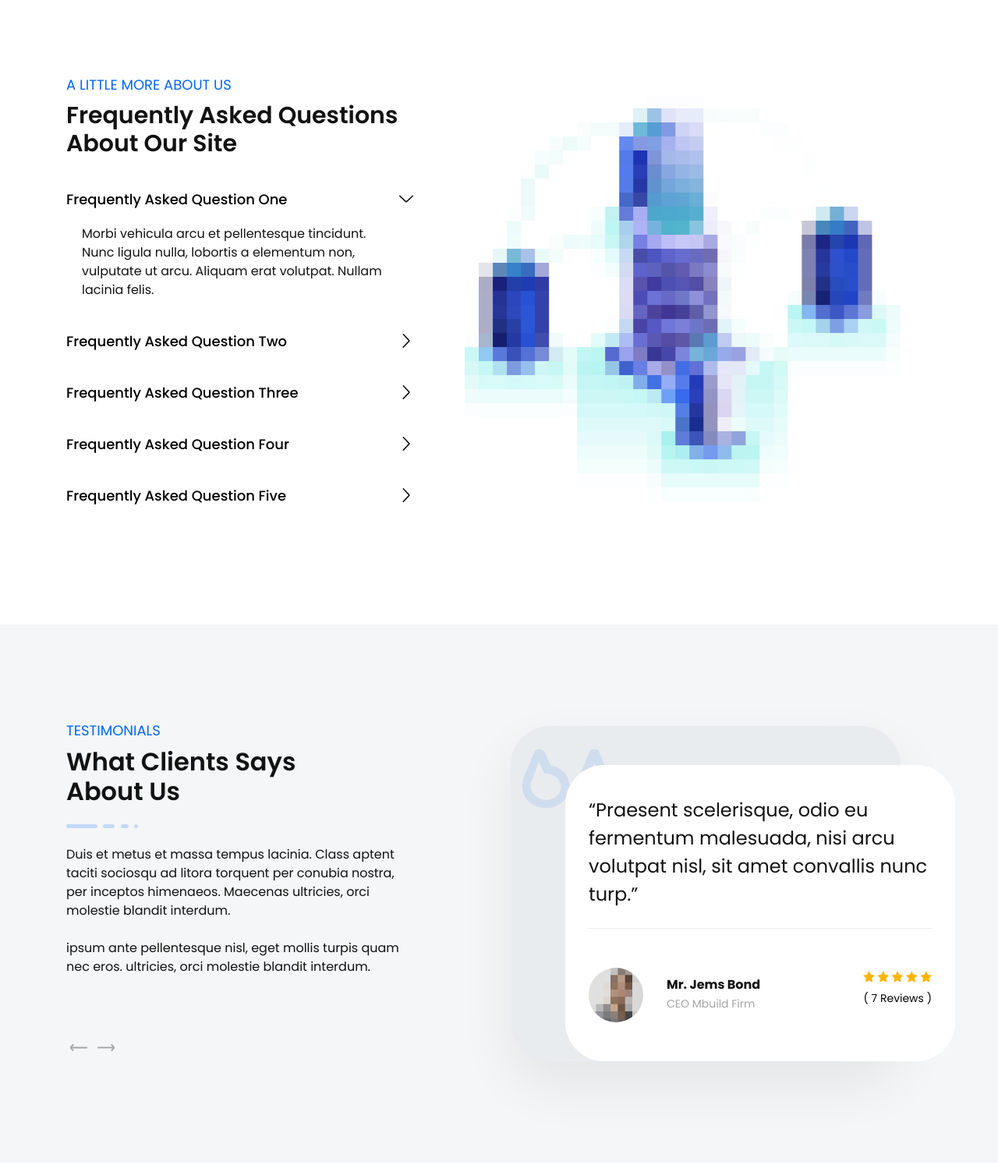
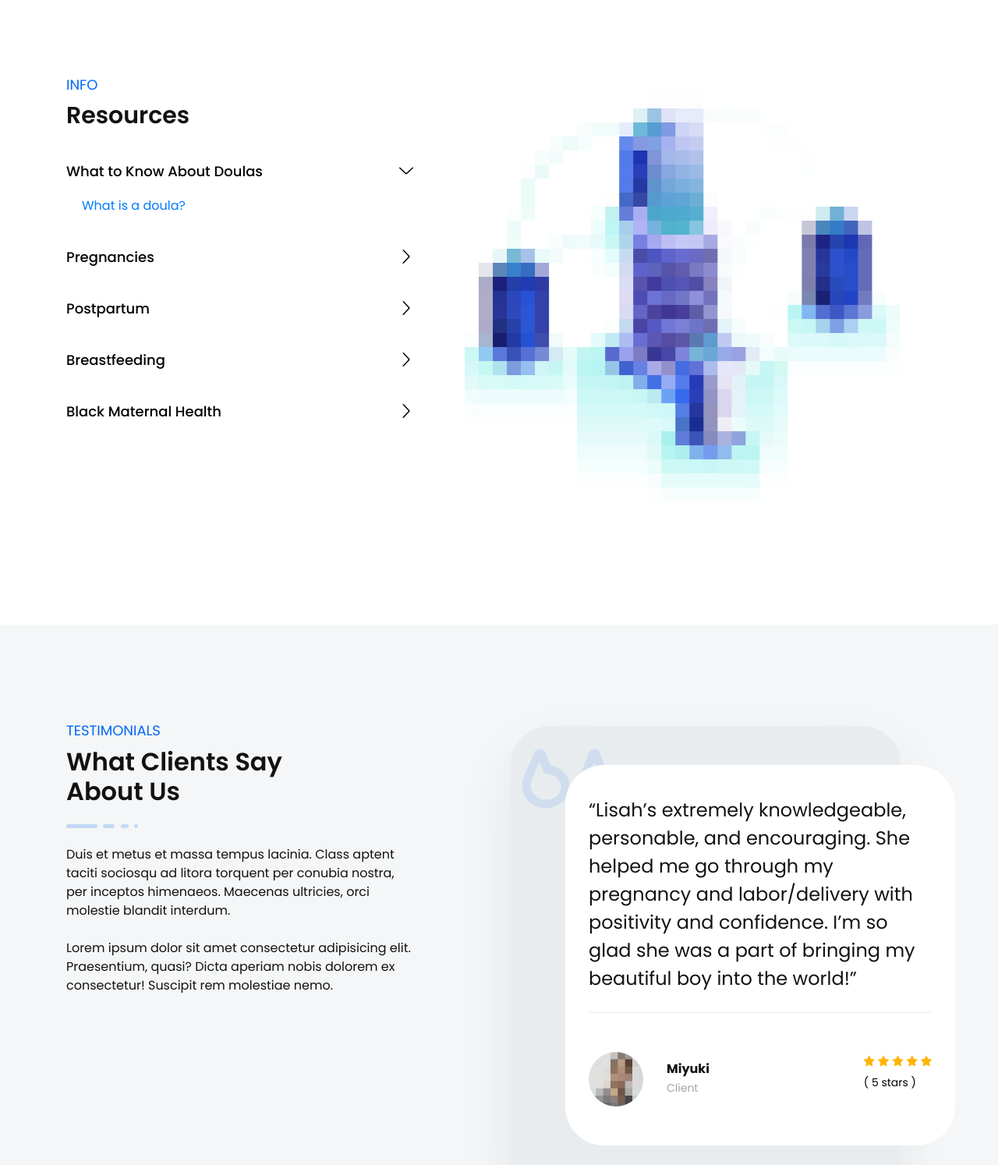
Before and after one commit to JonayahJ/mahogany_bt, a website: page index.html in a window 1280 px wide. Shown: the part 4320-5814 px from the top of the page at 78% size. Drawn offline with Linux system fonts and the light colour scheme.

Commit message:
resources accordion list done

```diff
--- a/index.html
+++ b/index.html
@@ -568,62 +568,99 @@
                 <div class="col-lg-5">
                     <div class="faq-content mt-45">
                         <div class="about-title">
-                            <h6 class="sub-title">A Little More About Us</h6>
-                            <h4 class="title">Frequently Asked Questions <br> About Our Site</h4>
+                            <h6 class="sub-title">INFO</h6>
+                            <h4 class="title">Resources</h4>
                         </div> <!-- faq title -->
                         <div class="about-accordion">
                             <div class="accordion" id="accordionExample">
+
+                                <!-- Accordion 1 -->
                                 <div class="card">
                                     <div class="card-header" id="headingOne">
-                                        <a href="#" data-toggle="collapse" data-target="#collapseOne" aria-expanded="true" aria-controls="collapseOne">Frequently Asked Question One</a>
+                                        <a href="#" data-toggle="collapse" data-target="#collapseOne" aria-expanded="true" aria-controls="collapseOne">What to Know About Doulas</a>
                                     </div>
 
                                     <div id="collapseOne" class="collapse show" aria-labelledby="headingOne" data-parent="#accordionExample">
                                         <div class="card-body">
-                                            <p class="text">Morbi vehicula arcu et pellentesque tincidunt. Nunc ligula nulla, lobortis a elementum non, vulputate ut arcu. Aliquam erat volutpat. Nullam lacinia felis.</p>
+                                            <p class="text"><a href="https://www.dona.org/what-is-a-doula/" target="_blank nonreferrer">What is a doula?</a></p>
                                         </div>
                                     </div>
                                 </div> <!-- card -->
+
+                                <!-- Accordion 2 -->
                                 <div class="card">
                                     <div class="card-header" id="headingTwo">
-                                        <a href="#" class="collapsed" data-toggle="collapse" data-target="#collapseTwo" aria-expanded="false" aria-controls="collapseTwo">Frequently Asked Question Two</a>
+                                        <a href="#" class="collapsed" data-toggle="collapse" data-target="#collapseTwo" aria-expanded="false" aria-controls="collapseTwo">Pregnancies</a>
                                     </div>
                                     <div id="collapseTwo" class="collapse" aria-labelledby="headingTwo" data-parent="#accordionExample">
                                         <div class="card-body">
-                                            <p class="text">Morbi vehicula arcu et pellentesque tincidunt. Nunc ligula nulla, lobortis a elementum non, vulputate ut arcu. Aliquam erat volutpat. Nullam lacinia felis.</p>
+                                            <p class="text">
+                                                <ul>
+                                                    <li><a href="https://evidencebasedbirth.com/resources-for-parents/" target="_blank nonreferrer">Evidence Based Birth Resources for Parents</a></li>
+                                                    <li><a href="https://birthrightsbar.org/resources/Documents/BIRTH%20RIGHTS-%20A%20resource%20for%20everyday%20people%20to%20defend%20human%20rights%20during%20labor%20and%20birth.pdf" target="_blank nonreferrer">Birth Rights</a></li>
+                                                </ul>
+                                            </p>
                                         </div>
                                     </div>
                                 </div> <!-- card -->
+
+                                <!-- Accordion 3 -->
                                 <div class="card">
                                     <div class="card-header" id="headingThree">
-                                        <a href="#" class="collapsed" data-toggle="collapse" data-target="#collapseThree" aria-expanded="false" aria-controls="collapseThree">Frequently Asked Question Three</a>
+                                        <a href="#" class="collapsed" data-toggle="collapse" data-target="#collapseThree" aria-expanded="false" aria-controls="collapseThree">Postpartum</a>
                                     </div>
                                     <div id="collapseThree" class="collapse" aria-labelledby="headingThree" data-parent="#accordionExample">
                                         <div class="card-body">
-                                            <p class="text">Morbi vehicula arcu et pellentesque tincidunt. Nunc ligula nulla, lobortis a elementum non, vulputate ut arcu. Aliquam erat volutpat. Nullam lacinia felis.</p>
+                                            <p class="text">
+                                                <ul>
+                                                    <li><a href="https://www.postpartum.net/about-psi/" target="_blank nonreferrer">Postpartum Support International</a></li>
+                                                    <li><a href="https://www.themotherhoodcenter.com/" target="_blank nonreferrer">The Motherhood Center</a></li>
+                                                </ul>
+                                            </p>
                                         </div>
                                     </div>
                                 </div> <!-- card -->
+
+                                <!-- Accordion 4 -->
                                 <div class="card">
                                     <div class="card-header" id="headingFore">
-                                        <a href="#" class="collapsed" data-toggle="collapse" data-target="#collapseFore" aria-expanded="false" aria-controls="collapseFore">Frequently Asked Question Four</a>
+                                        <a href="#" class="collapsed" data-toggle="collapse" data-target="#collapseFore" aria-expanded="false" aria-controls="collapseFore">Breastfeeding</a>
                                     </div>
                                     <div id="collapseFore" class="collapse" aria-labelledby="headingFore" data-parent="#accordionExample">
                                         <div class="card-body">
-                                            <p class="text">Morbi vehicula arcu et pellentesque tincidunt. Nunc ligula nulla, lobortis a elementum non, vulputate ut arcu. Aliquam erat volutpat. Nullam lacinia felis.</p>
+                                            <p class="text">
+                                                <ul>
+                                                    <li><a href="https://breastfeedingmadesimple.com/" target="_blank nonreferrer">Breastfeeding Made Simple</a></li>
+                                                    <li><a href="https://www.llli.org/breastfeeding-info/" target="_blank nonreferrer">La Leche League</a></li>
+                                                    <li><a href="http://kangaroomothercare.com/" target="_blank nonreferrer">Kangaroo Mother Care</a></li>
+                                                    <li><a href="https://kellymom.com/" target="_blank nonreferrer">Kelly Mom</a></li>
+                                                    <li><a href="https://www.nylca.org/" target="_blank nonreferrer">New York Lactation Counselor Association</a></li>
+                                                </ul>
+                                            </p>
                                         </div>
                                     </div>
                                 </div> <!-- card -->
+
+                                <!-- Accordion 5 -->
                                 <div class="card">
                                     <div class="card-header" id="headingFive">
-                                        <a href="#" class="collapsed" data-toggle="collapse" data-target="#collapseFive" aria-expanded="false" aria-controls="collapseFive">Frequently Asked Question Five</a>
+                                        <a href="#" class="collapsed" data-toggle="collapse" data-target="#collapseFive" aria-expanded="false" aria-controls="collapseFive">Black Maternal Health</a>
                                     </div>
                                     <div id="collapseFive" class="collapse" aria-labelledby="headingFive" data-parent="#accordionExample">
                                         <div class="card-body">
-                                            <p class="text">Morbi vehicula arcu et pellentesque tincidunt. Nunc ligula nulla, lobortis a elementum non, vulputate ut arcu. Aliquam erat volutpat. Nullam lacinia felis.</p>
+                                            <p class="text">
+                                                <ul>
+                                                    <li><a href="https://www.hsph.harvard.edu/magazine/magazine_article/america-is-failing-its-black-mothers/" target="_blank nonferrer">“America is Failing its Black Mothers” Harvard Review</a></li>
+                                                    <li><a href="https://birthequity.org/#home-what-we-do" target="_blank nonferrer">National Birth Equity Collaborative</a></li>
+                                                    <li><a href="https://blackmamasmatter.org/about/" target="_blank nonreferrer">Black Mamas Matter</a></li>
+                                                    <li><a href="http://4kira4moms.com/" target="_blank nonreferrer">4Kira4Moms</a></li>
+                                                    <li><a href="https://www.drshalonsmap.org/" target="_blank nonreferrer">Dr. Shalon’s Maternal Action Project</a></li>
+                                                </ul>
+                                            </p>
                                         </div>
                                     </div>
                                 </div> <!-- card -->
+
                             </div>
                         </div> <!-- faq accordion -->
                     </div> <!-- faq content -->
@@ -647,14 +684,14 @@
                 <div class="col-xl-5 col-lg-6">
                     <div class="testimonial-left-content mt-45">
                         <h6 class="sub-title">Testimonials</h6>
-                        <h4 class="title">What Clients Says <br> About Us</h4>
+                        <h4 class="title">What Clients Say <br> About Us</h4>
                         <ul class="testimonial-line">
                             <li></li>
                             <li></li>
                             <li></li>
                             <li></li>
                         </ul>
-                        <p class="text">Duis et metus et massa tempus lacinia. Class aptent taciti sociosqu ad litora torquent per conubia nostra, per inceptos himenaeos. Maecenas ultricies, orci molestie blandit interdum. <br> <br> ipsum ante pellentesque nisl, eget mollis turpis quam nec eros. ultricies, orci molestie blandit interdum.</p>
+                        <p class="text">Duis et metus et massa tempus lacinia. Class aptent taciti sociosqu ad litora torquent per conubia nostra, per inceptos himenaeos. Maecenas ultricies, orci molestie blandit interdum. <br> <br> Lorem ipsum dolor sit amet consectetur adipisicing elit. Praesentium, quasi? Dicta aperiam nobis dolorem ex consectetur! Suscipit rem molestiae nemo.</p>
                     </div> <!-- testimonial left content -->
                 </div>
                 <div class="col-lg-6">
@@ -667,7 +704,7 @@
                         <div class="testimonial-content-wrapper testimonial-active">
                             <div class="single-testimonial">
                                 <div class="testimonial-text">
-                                    <p class="text">“Praesent scelerisque, odio eu fermentum malesuada, nisi arcu volutpat nisl, sit amet convallis nunc turp.”</p>
+                                    <p class="text">“As a first time mom, I was so nervous about breastfeeding and didn’t have much information about it! Lisah broke down information and took her time explaining things. l felt so much more prepared for my breastfeeding journey and felt so supported when we would also chat afterwards!”</p>
                                 </div>
                                 <div class="testimonial-author d-sm-flex justify-content-between">
                                     <div class="author-info d-flex align-items-center">
@@ -675,8 +712,8 @@
                                             <img src="assets/images/author-1.jpg" alt="author">
                                         </div>
                                         <div class="author-name media-body">
-                                            <h5 class="name">Mr. Jems Bond</h5>
-                                            <span class="sub-title">CEO Mbuild Firm</span>
+                                            <h5 class="name">Jeni</h5>
+                                            <span class="sub-title">Client</span>
                                         </div>
                                     </div>
                                     <div class="author-review">
@@ -687,7 +724,7 @@
                                             <li><i class="lni lni-star-filled"></i></li>
                                             <li><i class="lni lni-star-filled"></i></li>
                                         </ul>
-                                        <span class="review">( 7 Reviews )</span>
+                                        <span class="review">( 5 stars )</span>
                                     </div>
                                 </div>
                             </div> <!-- single testimonial -->
@@ -695,7 +732,7 @@
                             <!-- Testimonial 2 -->
                             <div class="single-testimonial">
                                 <div class="testimonial-text">
-                                    <p class="text">“Praesent scelerisque, odio eu fermentum malesuada, nisi arcu volutpat nisl, sit amet convallis nunc turp.”</p>
+                                    <p class="text">“Lisah’s extremely knowledgeable, personable, and encouraging. She helped me go through my pregnancy and labor/delivery with positivity and confidence. I’m so glad she was a part of bringing my beautiful boy into the world!”</p>
                                 </div>
                                 <div class="testimonial-author d-sm-flex justify-content-between">
                                     <div class="author-info d-flex align-items-center">
@@ -703,8 +740,8 @@
                                                 <img src="assets/images/author-2.jpg" alt="author">
                                         </div>
                                         <div class="author-name media-body">
-                                            <h5 class="name">Mr. Jems Bond</h5>
-                                            <span class="sub-title">CEO Mbuild Firm</span>
+                                            <h5 class="name">Miyuki</h5>
+                                            <span class="sub-title">Client</span>
                                         </div>
                                     </div>
                                     <div class="author-review">
@@ -715,7 +752,7 @@
                                             <li><i class="lni lni-star-filled"></i></li>
                                             <li><i class="lni lni-star-filled"></i></li>
                                         </ul>
-                                        <span class="review">( 7 Reviews )</span>
+                                        <span class="review">( 5 stars )</span>
                                     </div>
                                 </div>
                             </div> <!-- single testimonial -->
```
